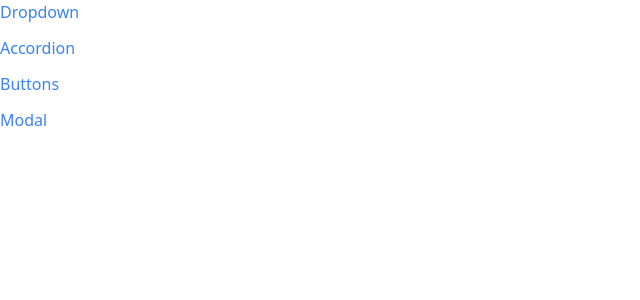
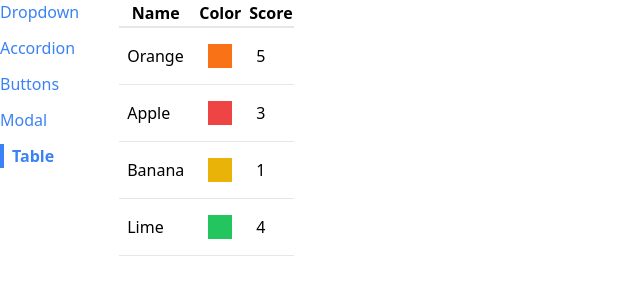
Before and after one commit to Kabewh/Udemy-Project1, a React (Create React App) app in the folder reactapp/: page /table in a window 1280 px wide. Shown: the top 300 px of the page, without its empty margins (0-640 px from the left). Built offline with nearby package versions, Linux system fonts and the light colour scheme.

Commit message:
table done

```diff
--- a/reactapp/src/App.js
+++ b/reactapp/src/App.js
@@ -4,6 +4,7 @@
 import Sidebar from "./components/Sidebar";
 import ButtonPage from "./components/Button";
 import ModalPage from "./pages/ModalPage";
+import TablePage from "./pages/TablePage";
 
 function App() {
   return (
@@ -16,6 +17,7 @@
             <Route path="/dropdown" element={<DropdownPage />} />
             <Route path="/buttons" element={<ButtonPage />} />
             <Route path="/modal" element={<ModalPage />} />
+            <Route path="/table" element={<TablePage />} />
           </Routes>
         </BrowserRouter>
       </div>
--- a/reactapp/src/components/Sidebar.js
+++ b/reactapp/src/components/Sidebar.js
@@ -7,6 +7,7 @@
     { label: "Accordion", path: "/accordion" },
     { label: "Buttons", path: "/buttons" },
     { label: "Modal", path: "/modal" },
+    { label: "Table", path: "/table" },
   ];
 
   const renderedLinks = links.map((link) => {
@@ -22,7 +23,7 @@
     );
   });
   return (
-    <div className="sticky top-0 overflow-y-scroll flex flex-col">
+    <div className="sticky top-0 overflow-y-scroll flex flex-col mr-10 no-scrollbar">
       {renderedLinks}
     </div>
   );
--- /dev/null
+++ b/reactapp/src/components/Table.js
@@ -0,0 +1,32 @@
+import React from "react";
+
+const Table = ({ data, config, keyFn }) => {
+  const renderedRows = data.map((rowData) => {
+    const renderedCells = config.map((column) => {
+      return (
+        <td className="p-2" key={column.label}>
+          {column.render(rowData)}
+        </td>
+      );
+    });
+    return (
+      <tr className="border-b" key={keyFn(rowData)}>
+        {renderedCells}
+      </tr>
+    );
+  });
+
+  const renderedHeaders = config.map((column) => {
+    return <th key={column.label}>{column.label}</th>;
+  });
+  return (
+    <table className="table-auto border-spacing-2">
+      <thead>
+        <tr className="border-b-2">{renderedHeaders}</tr>
+      </thead>
+      <tbody>{renderedRows}</tbody>
+    </table>
+  );
+};
+
+export default Table;
--- a/reactapp/src/index.css
+++ b/reactapp/src/index.css
@@ -1,3 +1,18 @@
 @tailwind base;
 @tailwind components;
 @tailwind utilities;
+
+@layer utilities {
+    @variants responsive {
+      /* Hide scrollbar for Chrome, Safari and Opera */
+      .no-scrollbar::-webkit-scrollbar {
+          display: none;
+      }
+
+      /* Hide scrollbar for IE, Edge and Firefox */
+      .no-scrollbar {
+          -ms-overflow-style: none;  /* IE and Edge */
+          scrollbar-width: none;  /* Firefox */
+      }
+    }
+  }
--- a/reactapp/src/index.js
+++ b/reactapp/src/index.js
@@ -7,7 +7,7 @@
 const root = createRoot(rootElement);
 
 root.render(
-  <div className="wrapper">
+  <div className="wrapper flex flex-row">
     <Navigation>
       <App />
     </Navigation>
--- /dev/null
+++ b/reactapp/src/pages/TablePage.js
@@ -0,0 +1,48 @@
+import React from "react";
+import Table from "../components/Table";
+
+const TablePage = () => {
+  const data = [
+    {
+      name: "Orange",
+      color: "bg-orange-500",
+      score: 5,
+    },
+    {
+      name: "Apple",
+      color: "bg-red-500",
+      score: 3,
+    },
+    {
+      name: "Banana",
+      color: "bg-yellow-500",
+      score: 1,
+    },
+    {
+      name: "Lime",
+      color: "bg-green-500",
+      score: 4,
+    },
+  ];
+
+  const config = [
+    { label: "Name", render: (fruit) => fruit.name },
+    {
+      label: "Color",
+      render: (fruit) => <div className={`p-3 m-2 ${fruit.color}`}></div>,
+    },
+    { label: "Score", render: (fruit) => fruit.score },
+  ];
+
+  const keyFn = (fruit) => {
+    return fruit.name;
+  };
+
+  return (
+    <div>
+      <Table data={data} config={config} keyFn={keyFn} />
+    </div>
+  );
+};
+
+export default TablePage;
```
